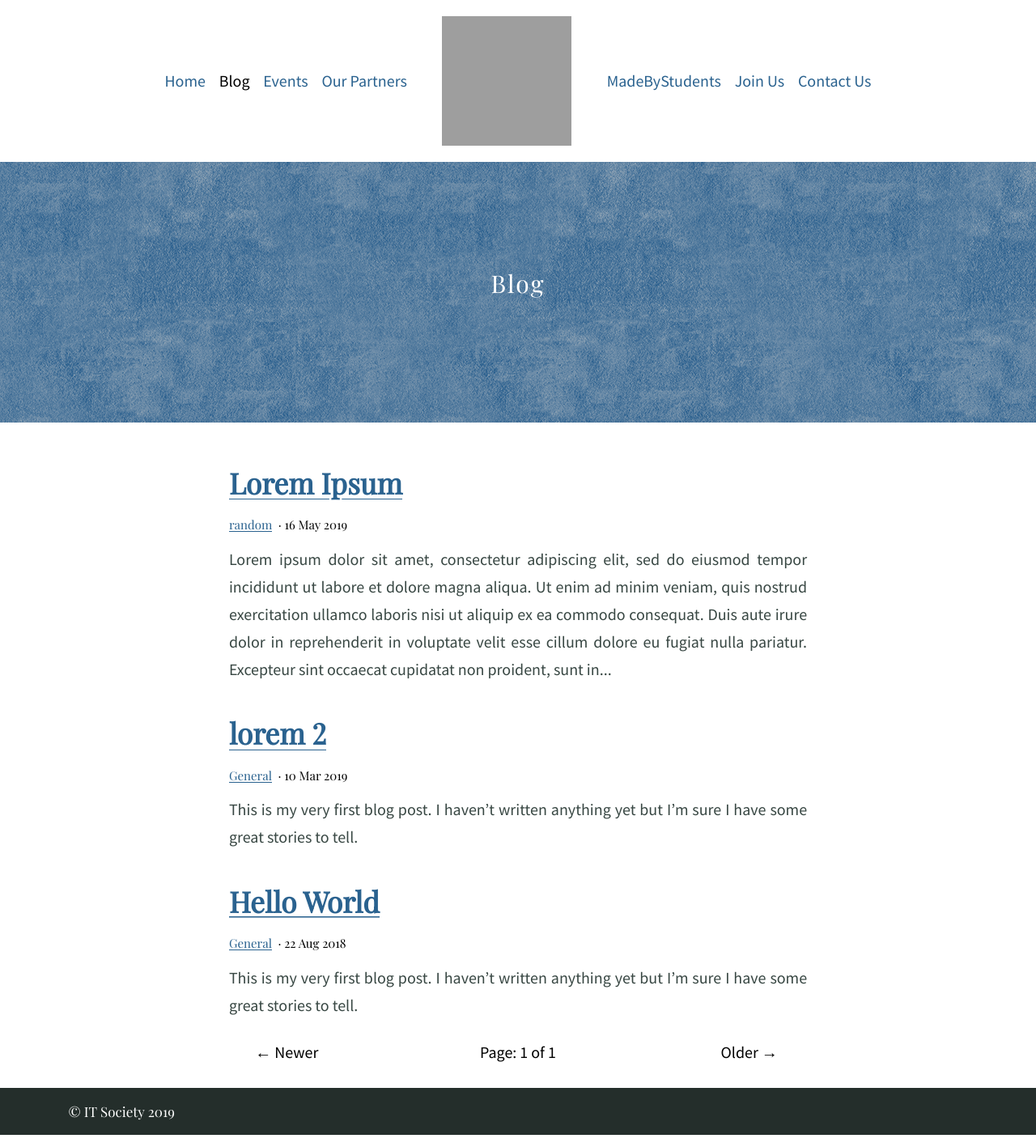
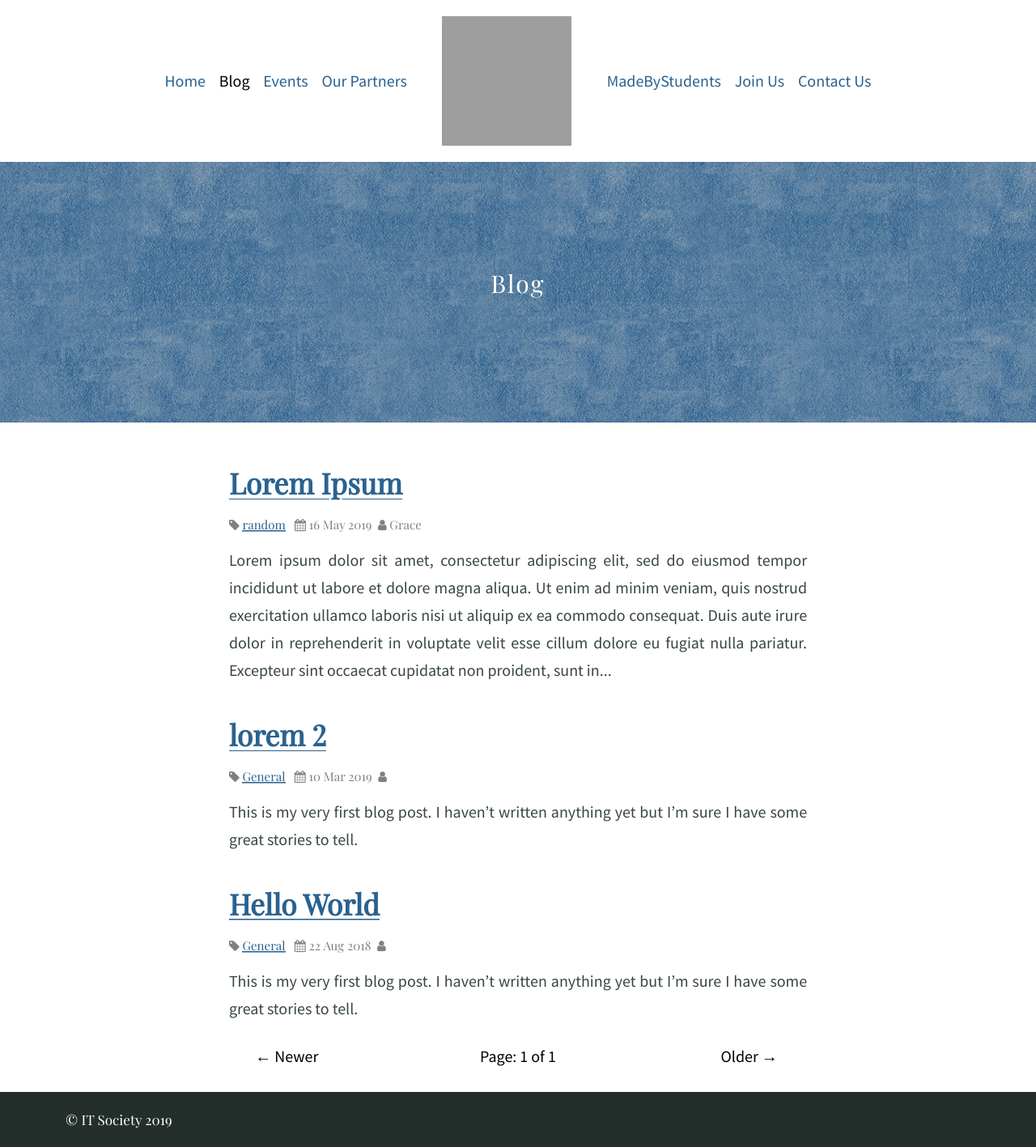
Before and after one commit to its-cyberjaya/IT-Society-website, a Jekyll site: the page built from blog/index.html, in a window 1280 px wide. Shown: the whole page at 81% size. Built offline with Jekyll 4.4.1, drawn with Linux system fonts in a browser that asks for light colours; nearby versions of some CDN libraries; the list of posts is cut into pages by our own code.

Commit message:
design edits to blog page

```diff
--- a/_config.yml
+++ b/_config.yml
@@ -62,4 +62,4 @@ collections:
     description: ""
     feature_text: ""
     feature_text_desc: "Events"
-    feature_image: "/assets/bg/clean-gray-paper.png"
+    feature_image: "/assets/bg/brushed-alum-dark.png"
--- a/_includes/post-meta.html
+++ b/_includes/post-meta.html
@@ -12,5 +12,8 @@
 
 <small class="small  post-meta">
   {% assign date_format = site.date_format | default: "%d %b %Y" %}
-  {{ categories | append: "&nbsp;&middot;&nbsp;" }}<time datetime="{{ page.date | date_to_xmlschema }}" class="time">{{ page.date | date: date_format }}</time>
+  {% assign author = page.author %}
+  <div class="categories">{{ categories | append: "&nbsp;&nbsp;" }}</div>
+  <div class="date"><time datetime="{{ page.date | date_to_xmlschema }}" class="time"> {{ page.date | date: date_format | append: "&nbsp;&nbsp;" }}</time></div>
+  <div class="author"> {{author}}</div>
 </small>
--- a/_sass/_settings.scss
+++ b/_sass/_settings.scss
@@ -38,3 +38,16 @@ $monospacetype: (
 // Font import, if you're using a non-standard web font
 @import url('https://fonts.googleapis.com/css?family=Merriweather:400,700');
 @import url('https://fonts.googleapis.com/css?family=Playfair+Display|Source+Sans+Pro');
+
+//Font Awesome
+@font-face {
+  font-family: "FontAwesome";
+  font-weight: normal;
+  font-style : normal;
+         src : url("https://maxcdn.bootstrapcdn.com/font-awesome/4.3.0/fonts/fontawesome-webfont.eot?v=4.3.0");
+         src : url("https://maxcdn.bootstrapcdn.com/font-awesome/4.3.0/fonts/fontawesome-webfont.eot?#iefix&v=4.3.0") format("embedded-opentype"),
+               url("https://maxcdn.bootstrapcdn.com/font-awesome/4.3.0/fonts/fontawesome-webfont.woff2?v=4.3.0") format("woff2"),
+               url("https://maxcdn.bootstrapcdn.com/font-awesome/4.3.0/fonts/fontawesome-webfont.woff?v=4.3.0") format("woff"),
+               url("https://maxcdn.bootstrapcdn.com/font-awesome/4.3.0/fonts/fontawesome-webfont.ttf?v=4.3.0") format("truetype"),
+               url("https://maxcdn.bootstrapcdn.com/font-awesome/4.3.0/fonts/fontawesome-webfont.svg?v=4.3.0#fontawesomeregular") format("svg");
+  }
--- a/_sass/_theme.scss
+++ b/_sass/_theme.scss
@@ -89,12 +89,33 @@ body {
 .small {
   padding-top: .8rem;
   color: #000;
-  display: inline-block;
 }
 
+.post-meta{
+  display: flex;
+  flex-direction: row;
+  width: 300px;
+  justify-content: flex-start;
+  align-content: flex-start;
+  margin-bottom: 0.5rem;
+  color: #808080;
+}
+.categories::before{
+  font-family: FontAwesome;
+  content: "\f02b";
+}
+.date::before{
+  font-family: FontAwesome;
+  content: "\f073";
+}
+.author::before{
+  font-family: FontAwesome;
+  content: "\f007";
+}
 .footer {
   background: $headingColour;
   color: $white;
+
   a {
     color: $white;
     &:hover {
@@ -103,9 +124,10 @@ body {
   }
   .container {
     @include flex-wrap(wrap);
+    padding: 1rem;
   }
   .small {
-    padding: 1.2rem;
+    padding: 0;
     color: $white;
     font-size: 17px;
   }
```
Also changed, not shown: _posts/2019-05-16-Lorem-ipsum.md (+2 -1 lines), 9 other files.
